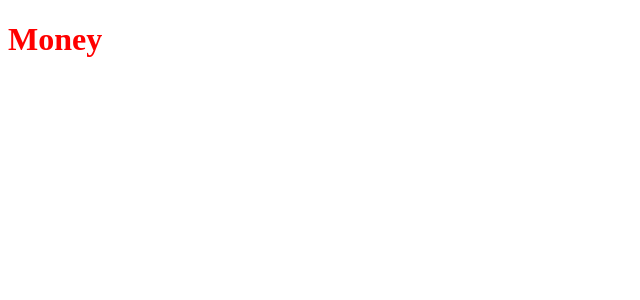
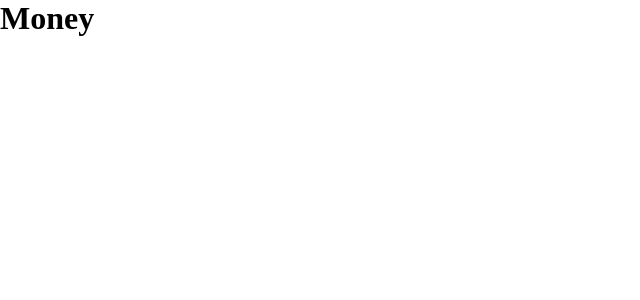
Before and after one commit to NicholasNeto/money, a React (Create React App) app: page / in a window 1280 px wide. Shown: the top 300 px of the page, without its empty margins (0-640 px from the left). Built offline with nearby package versions, Linux system fonts and the light colour scheme.

Commit message:
add styles global

```diff
--- a/src/App.tsx
+++ b/src/App.tsx
@@ -1,14 +1,10 @@
-
-import styled from 'styled-components'
-
-const Title = styled.h1`
-  color: red;
-`
+import { GlobalStyle } from './styles/global'
 
 export function App() {
   return (
     <div className="App">
-      <Title className="title">Money</Title>
+      <h1 className="title">Money</h1>
+      <GlobalStyle />
     </div>
   );
 }
--- /dev/null
+++ b/src/styles/global.ts
@@ -0,0 +1,56 @@
+
+import { createGlobalStyle } from 'styled-components'
+
+
+export const GlobalStyle = createGlobalStyle`
+
+
+  :root {
+    --background: #f0f2f5
+    --red: #E52E4D;
+    --blue: #5429CC;
+    --blue-light: #6933FF;
+    --text-title: #363F5F;
+    --text-body: #969CB3;
+    --shape: #FFFFFF;
+  }
+
+  * {
+    margin: 0;
+    padding: 0;
+    box-sizing: border-box
+  }
+
+   /*
+    font-size: 16px Padrão Ideal para (Desktop)
+    Utilizar medida rem : 1rem = tamanho de 1 font-size da applicação
+    ( 1rem =93.75% | 15px)
+    Utilizamos percentual para respeitar a preferencia do usuario
+  */
+
+  html {
+    @media (max-width: 1080px) {
+      font-size: 93.75% //15px
+    }
+
+    @media (max-width: 720px) {
+      font-size: 87.5% // 14px
+    }
+  }
+
+  body {
+    background: var(--background);
+    -webkit-font-smoothing: antialiased;
+  }
+
+  button {
+    cursor: pointer;
+  }
+
+  [disabled]{
+    opacity: 0.6;
+    cursor: not-allowed;
+  }
+
+
+`
```
